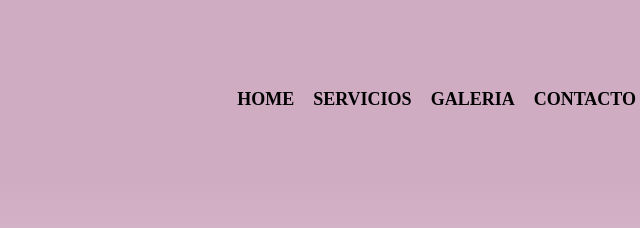
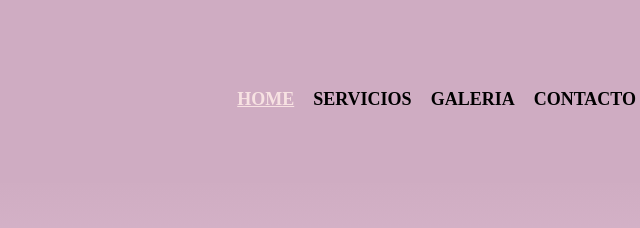
Before and after one commit to SambuconiLucas/Alisados-Anto, a plain HTML site: page index.html in a window 1280 px wide. In both pictures the pointer is over the link "HOME". Shown: the top 228 px of the page, 499-1139 px from the left. Drawn offline with nearby package versions, Linux system fonts and the light colour scheme.

Commit message:
Agregue lineas de codigo en css

```diff
--- a/CSS/servicios.css
+++ b/CSS/servicios.css
@@ -29,12 +29,17 @@
 
 .servicios li:hover {
     border-color: #FF5C8D;
+    cursor: pointer;
 }
 
 .servicios h2 {
     font-size: 2.2em;
     font-weight: bold;
     margin-bottom: 15px;
+}
+
+.servicios li:hover h2 {
+    font-size: 2.3em;
 }
 
 .servicios i {
--- a/CSS/style.css
+++ b/CSS/style.css
@@ -41,6 +41,12 @@ nav  a {
     text-decoration: none;
     font-size: 18px;
     margin: 0px 0px 0px 15px;
+}
+
+nav a:hover {
+    color: #F7E2E2;
+    text-decoration: underline;
+    transition: 1s;
 }
 
 /*SECCION-HOME*/
```
